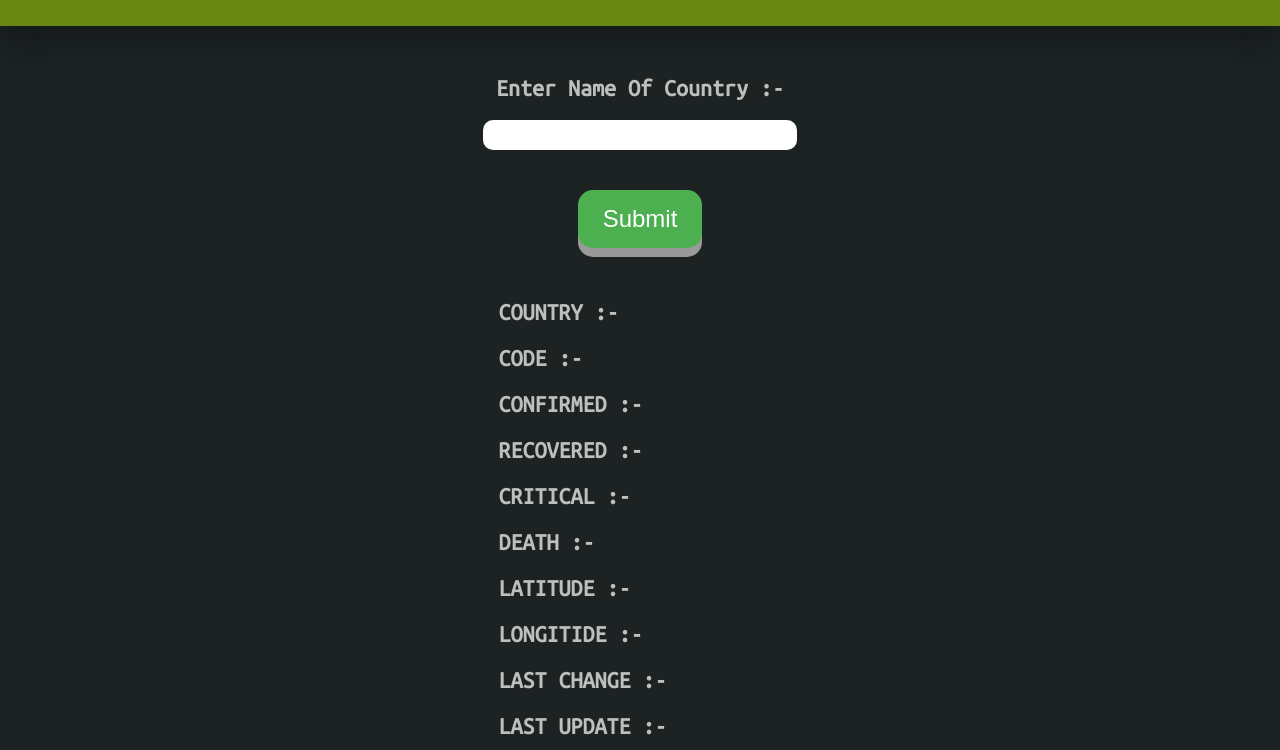
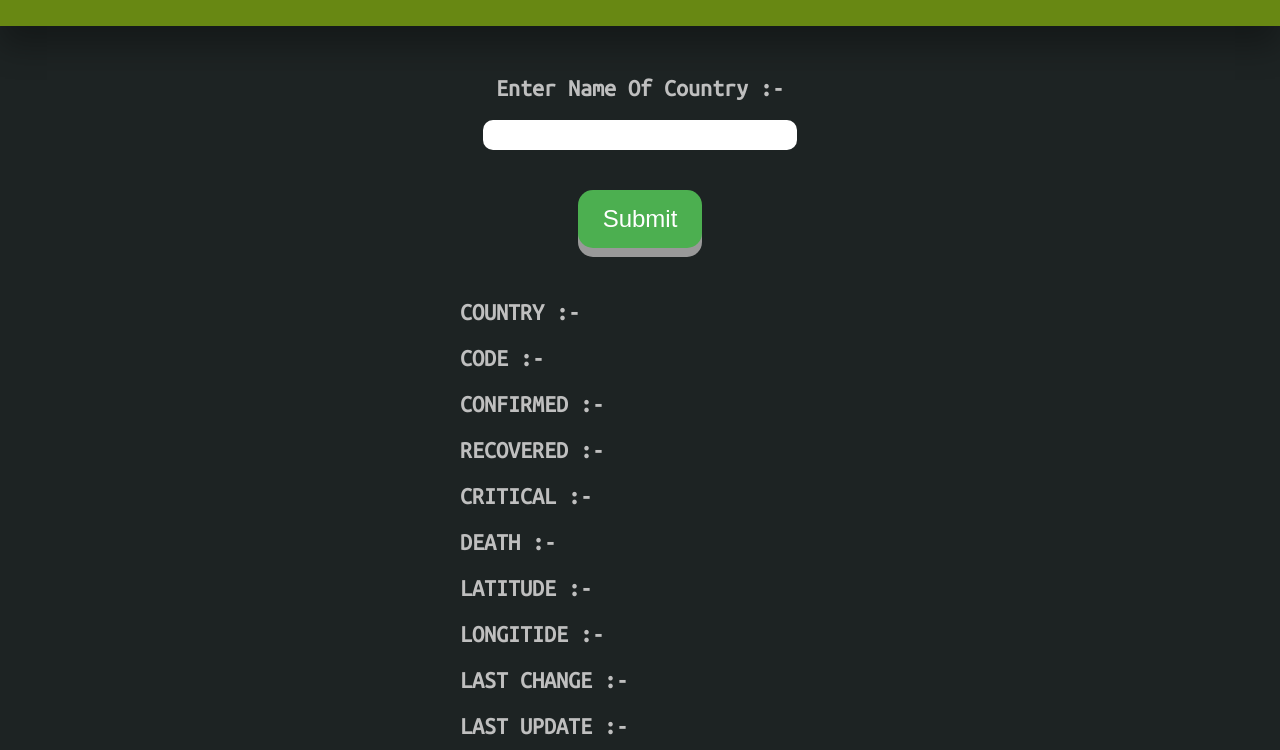
Before and after one commit to Varu98/CovidTrackerv2, a website: page index.html in a window 1280 px wide. Shown: the part 139-889 px from the top of the page. Drawn offline with Linux system fonts and the light colour scheme.

Commit message:
ek aur fix

```diff
--- a/style.css
+++ b/style.css
@@ -69,7 +69,7 @@ label {
 }
 table {
   margin: auto;
-  margin-left: 38%;
+  margin-left: 35%;
   text-align: center;
 }
 th,
```
